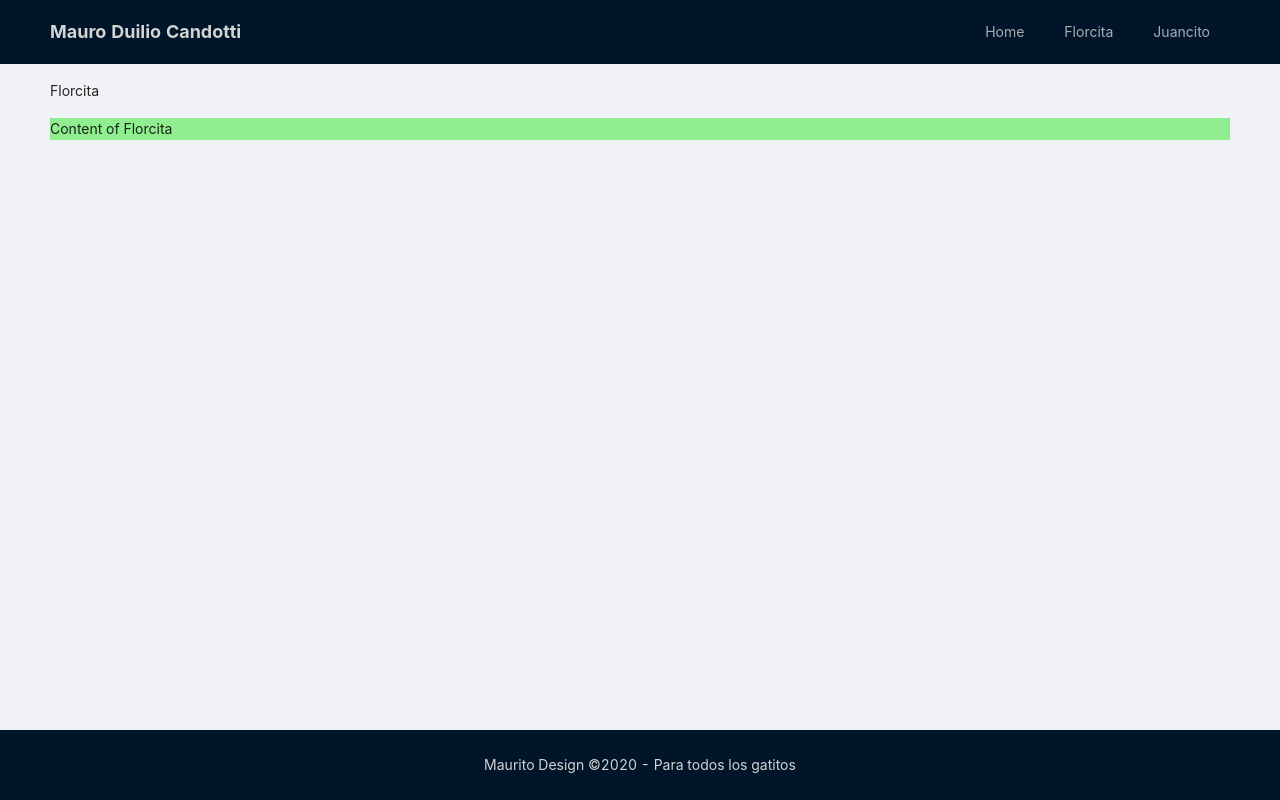
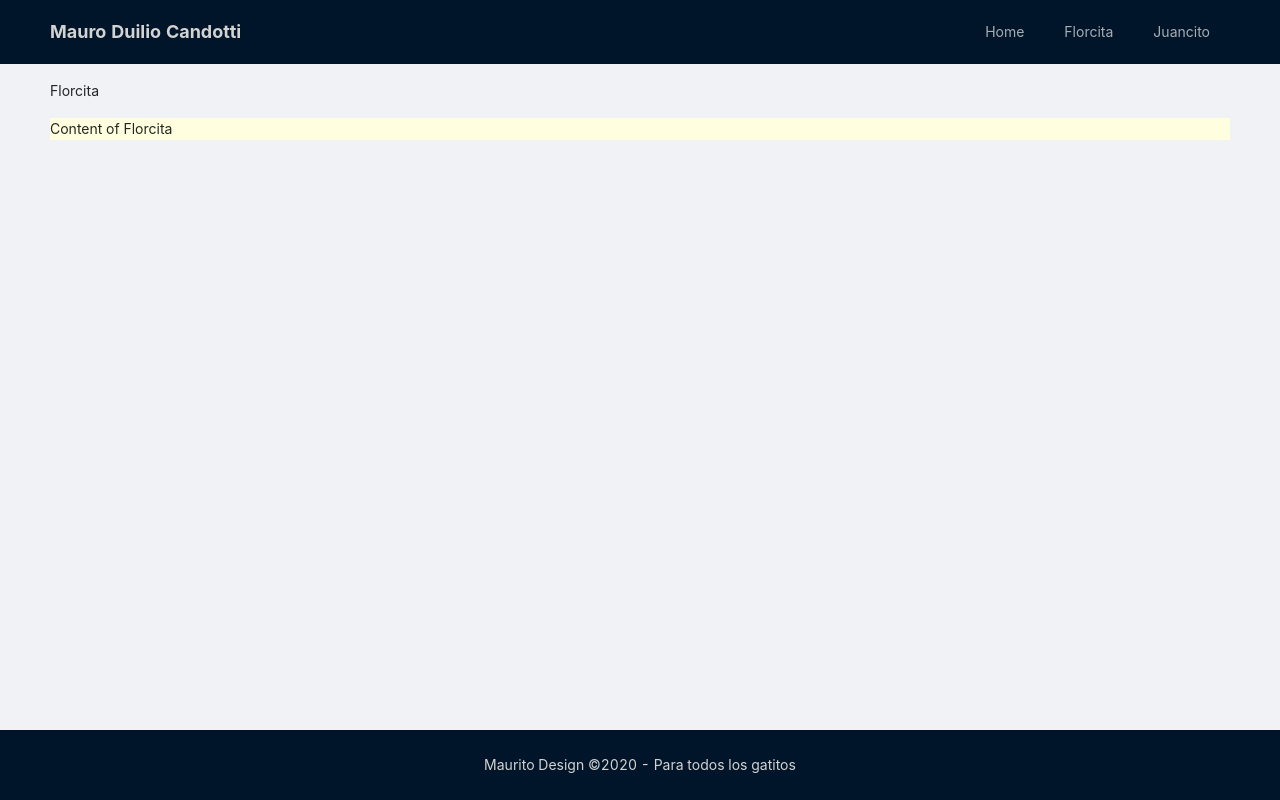
Before and after one commit to cmduilio/portfolio, a React (Create React App) app: page /florcita in a window 1280 px wide. Built offline with nearby package versions, Linux system fonts and the light colour scheme.

Commit message:
changed color to test deployment

```diff
--- a/src/components/Florcita.js
+++ b/src/components/Florcita.js
@@ -8,7 +8,7 @@ function Florcita() {
             <Breadcrumb style={{ margin: '16px 0' }}>
                 <Breadcrumb.Item>Florcita</Breadcrumb.Item>
             </Breadcrumb>
-            <div style={{backgroundColor: "lightgreen"}}>Content of Florcita</div>
+            <div style={{backgroundColor: "lightyellow"}}>Content of Florcita</div>
         </ContentMarginTop>
     );
 }
```
